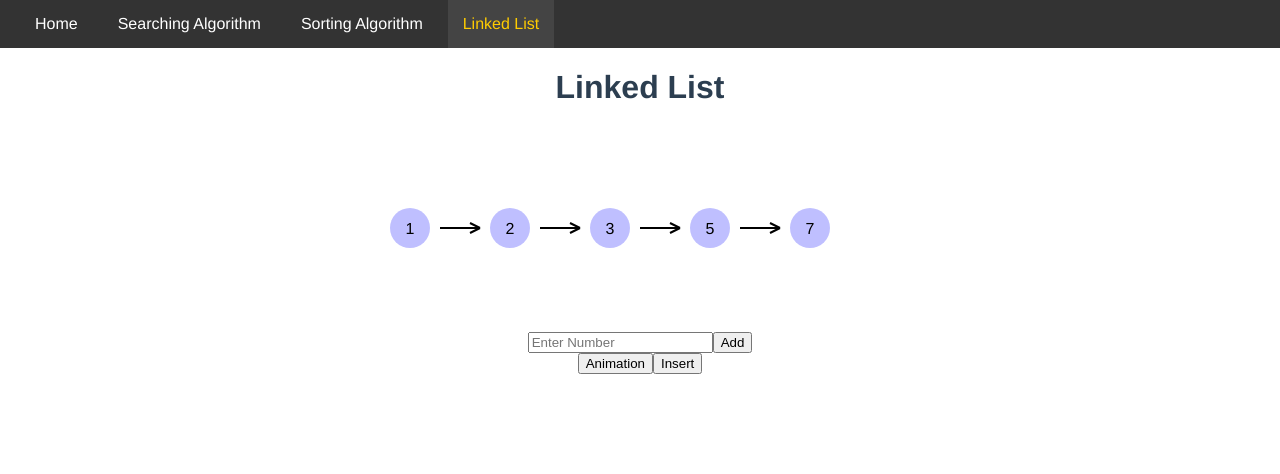
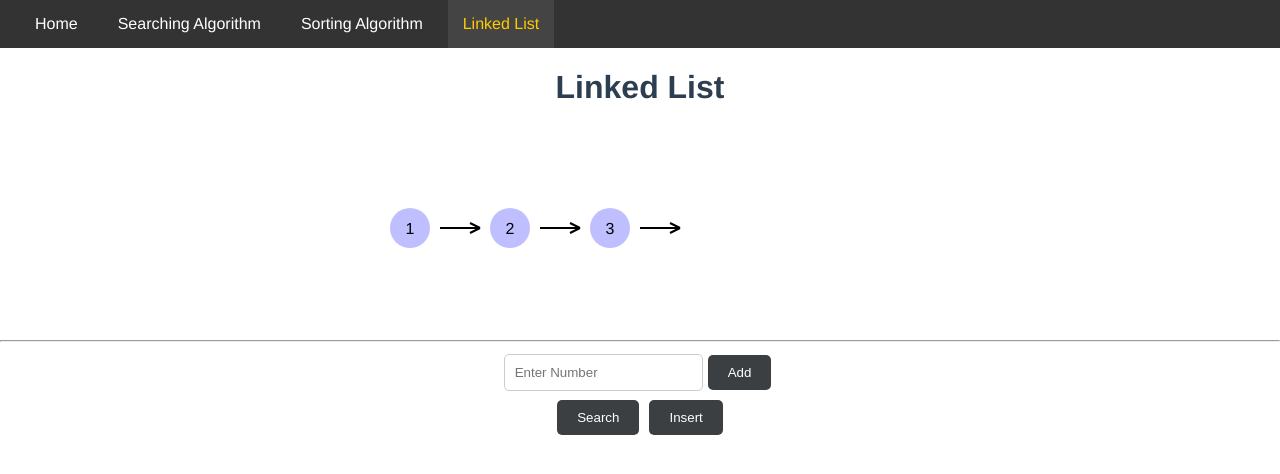
Before and after one commit to Bappy4u/algorithm-visualizer, a Vue app: page /linked-list in a window 1280 px wide. Both pictures are taken after a click on the button "Insert". Shown: the top 474 px of the page. Built offline with nearby package versions, Linux system fonts and the light colour scheme.

Commit message:
AV-07: Linked enhanced with search and insert feature with animation

```diff
--- a/src/algorithms/linked-list/Linked-List.vue
+++ b/src/algorithms/linked-list/Linked-List.vue
@@ -2,12 +2,24 @@
     <div>
         <h1>Linked List</h1>
         <div ref="circleContainer"></div>
-        <form v-if="showInputForm" @submit.prevent="formSubmitAction">
-            <input v-model="insertedValue" type="number" name="Number" id="" placeholder="Enter Number">
-            <button type="submit" :="insertedValue">Add</button>
+        <div v-if="showSuccessResult" class="success-message">
+            Search result found at: "{{ result }}"
+        </div>
+
+        <div v-if="showFailureResult" class="fail-message">
+            Searched item not found!
+        </div>
+        <hr>
+        <form v-if="showInputForm" @submit.prevent="insertFormSubmitAction">
+            <input v-model="insertedValue" type="number" name="Number" placeholder="Enter Number">
+            <button type="submit">Add</button>
         </form>
-        <button @click="change">Animation</button>
-        <button @click="toggleForm">Insert</button>
+        <form v-if="showSearchForm" @submit.prevent="searchIntoLinkedList">
+            <input v-model="targetValue" type="number" name="Number" placeholder="Enter Number">
+            <button type="submit">Search</button>
+        </form>
+        <button @click="toggleSearchForm">Search</button>
+        <button @click="toggleInsertForm">Insert</button>
     </div>
 </template>
 
@@ -16,6 +28,7 @@
         constructor(data) {
             this.data = data;
             this.next = null;
+            this.element = null;
         }
     }
 
@@ -24,8 +37,9 @@
             this.head = null;
         }
 
-        append(data) {
+        append(data, element) {
             const newNode = new Node(data);
+            newNode.element = element;
             if (!this.head) {
                 this.head = newNode;
                 return;
@@ -55,13 +69,18 @@
         data() {
             return {
                 linkedList: undefined,
+                result: "",
+                showSuccessResult: false,
+                showFailureResult: false,
                 xAxis: 20,
                 arrowXAxis: 0,
                 circleRadius: 5,
                 elements: [],
                 circleContainer: undefined,
                 showInputForm: false,
-                insertedValue: undefined,
+                showSearchForm: false,
+                targetValue: null,
+                insertedValue: null,
             }
         },
 
@@ -82,16 +101,41 @@
 
             },
 
-            toggleForm() {
+            toggleInsertForm() {
+                this.showSuccessResult = false;
+                this.showFailureResult = false;
                 this.showInputForm = !this.showInputForm;
+                if (this.showSearchForm) {
+                    this.showSearchForm = !this.showSearchForm;
+                }
+
+            },
+            toggleSearchForm() {
+                this.showSuccessResult = false;
+                this.showFailureResult = false;
+                this.showSearchForm = !this.showSearchForm;
+                if (this.showInputForm) {
+                    this.showInputForm = !this.showInputForm;
+                }
             },
 
-            formSubmitAction() {
+            insertFormSubmitAction() {
                 if (this.insertedValue > 0) {
+
                     this.appendIntoLinkedList(this.insertedValue);
-                    this.createArrow((this.xAxis - this.circleRadius * 20) + 70);
-                    this.createCircle(this.insertedValue);
                     this.showInputForm = false;
+                    this.insertedValue = null;
+                } else {
+                    console.error("You've added negative number");
+                }
+            },
+
+            searchFormSubmitAction() {
+                if (this.insertedValue > 0) {
+
+                    this.appendIntoLinkedList(this.insertedValue);
+                    this.showInputForm = false;
+                    this.insertedValue = null;
                 } else {
                     console.error("You've added negative number");
                 }
@@ -117,12 +161,14 @@
                     .attr('dy', '.4em') // Vertical alignment adjustment
                     .attr('text-anchor', 'middle') // Horizontal alignment
                     .text(num);
-                if(createArrow){
-                    this.createArrow(this.xAxis+70);
+                if (createArrow) {
+                    this.createArrow(this.xAxis + 70);
                 }
                 this.elements.push({circle: circle, text: text});
 
                 this.xAxis += this.circleRadius * 20;
+
+                return circle;
 
                 //     this.circleContainer.append('circle')
                 //         .attr('cx', 90)
@@ -133,7 +179,7 @@
                 //
             },
 
-            createArrow(arrowX){
+            createArrow(arrowX) {
                 const arrowLength = 20;
                 const arrowY = 100;
                 // Line 1: Horizontal line
@@ -166,32 +212,88 @@
 
             appendIntoLinkedList(num, pos) {
                 if (!pos) {
-                    this.linkedList.append(num);
+                    const ele = this.createCircle(num);
+                    this.createArrow((this.xAxis - this.circleRadius * 20) + 70);
+                    this.linkedList.append(num, ele);
                 }
             },
 
-            generateLinkedList() {
-                let current = this.linkedList.head;
-                while (current) {
-                    this.createCircle(current.data, current.next);
-                    current = current.next;
+            async searchIntoLinkedList() {
+                this.showSuccessResult = false;
+                this.showFailureResult = false;
+                if (this.targetValue > 0) {
+                    this.showSearchForm = false;
+                    let current = this.linkedList.head;
+                    let found;
+                    let pos = 1;
+                    while (current) {
+                        found = current.data == this.targetValue;
+                        current.element.transition()
+                            .duration(1000).attr('fill', "pink");
+                        await new Promise(resolve => setTimeout(resolve, 1000));
+                        if (found) {
+                            current.element.transition()
+                                .duration(1000).attr('fill', "green");
+                            break;
+                        }
+                        current = current.next;
+                        pos++;
+                    }
+                    if (found) {
+                        this.result = pos;
+                        this.showSuccessResult = true;
+                        console.log("target found");
+                    } else {
+                        this.showFailureResult = true;
+                    }
+                    this.targetValue = null;
+                }
+            },
+
+            generateLinkedList(nums) {
+                for (const n of nums) {
+                    this.appendIntoLinkedList(n);
                 }
             }
         },
         mounted() {
             this.createContainer();
             this.linkedList = new LinkedList();
-            this.linkedList.append(1);
-            this.linkedList.append(2);
-            this.linkedList.append(3);
-            this.linkedList.append(5);
-            this.linkedList.append(7);
-            this.generateLinkedList();
-
+            this.generateLinkedList([1, 2, 3])
         },
     }
 </script>
 
 <style scoped>
+    .success-message {
+        background-color: #4caf50;
+        color: white;
+        padding: 10px;
+        border-radius: 5px;
+        margin-top: 10px;
+    }
 
+    .fail-message {
+        background-color: #af3e2e;
+        color: white;
+        padding: 10px;
+        border-radius: 5px;
+        margin-top: 10px;
+    }
+
+    button {
+        background-color: #3c3f41;
+        color: white;
+        border: none;
+        padding: 10px 20px;
+        margin: 5px;
+        border-radius: 5px;
+        cursor: pointer;
+    }
+
+    input {
+        padding: 10px;
+        border: 1px solid #ccc;
+        border-radius: 5px;
+    }
 </style>
```
